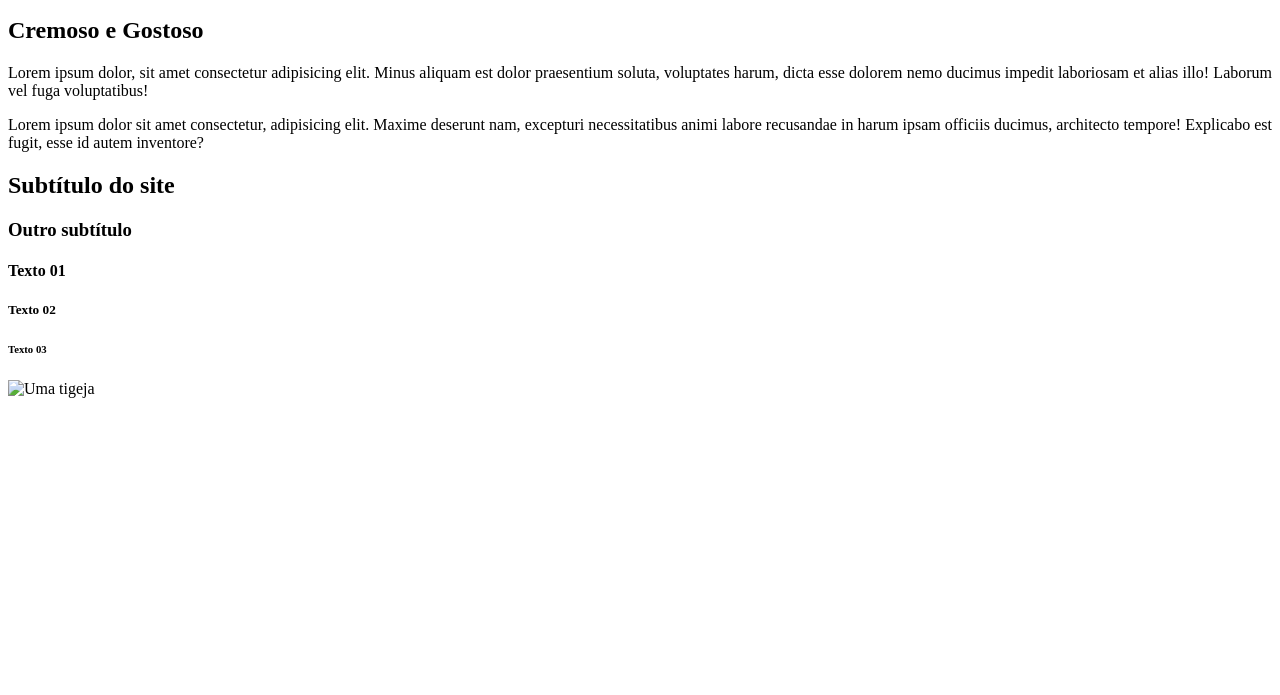
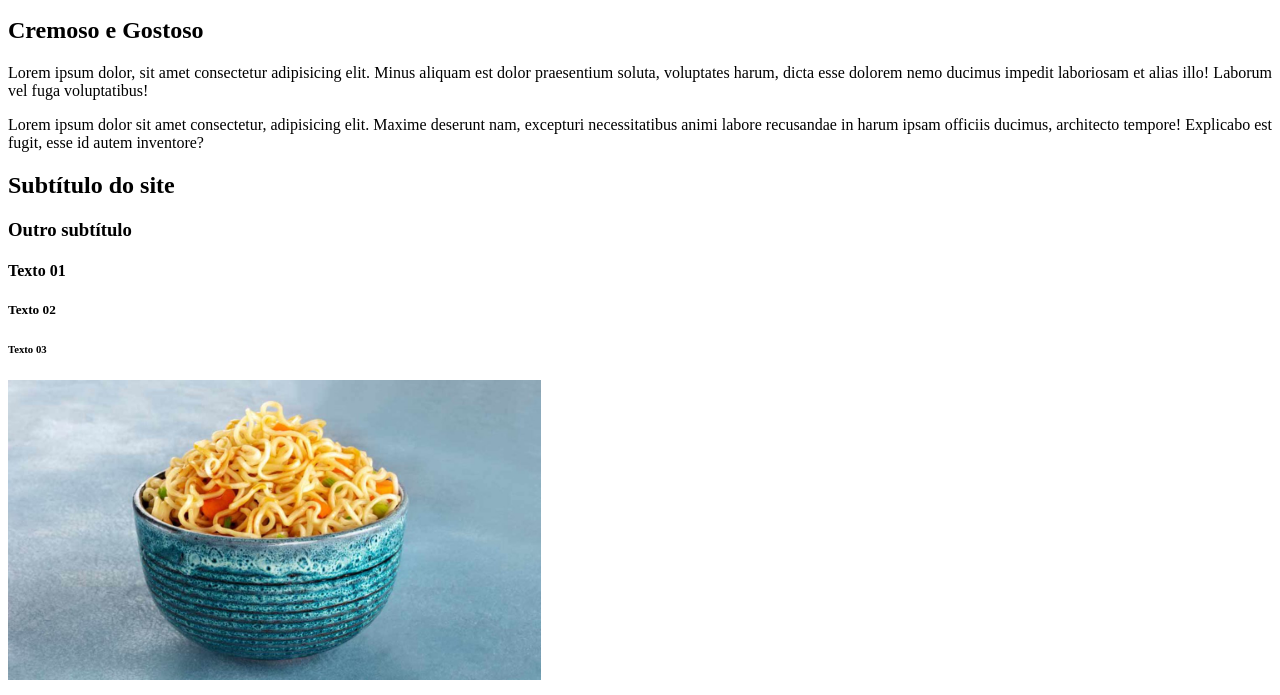
Before and after one commit to MarinhoDevTi/ProgramacaoInternet, a plain HTML site: page html/index.html in a window 1280 px wide. Shown: the part 105-800 px from the top of the page. Drawn offline with Linux system fonts and the light colour scheme.

Commit message:
Update index.html

```diff
--- a/html/index.html
+++ b/html/index.html
@@ -26,7 +26,7 @@
         <h5>Texto 02</h5>
         <h6>Texto 03</h6>
 
-        <img src="miorjo.jpg" height="300"
+        <img src="miojo.jpg" height="300"
              alt= "Uma tigeja" />
 
     </body>
```
